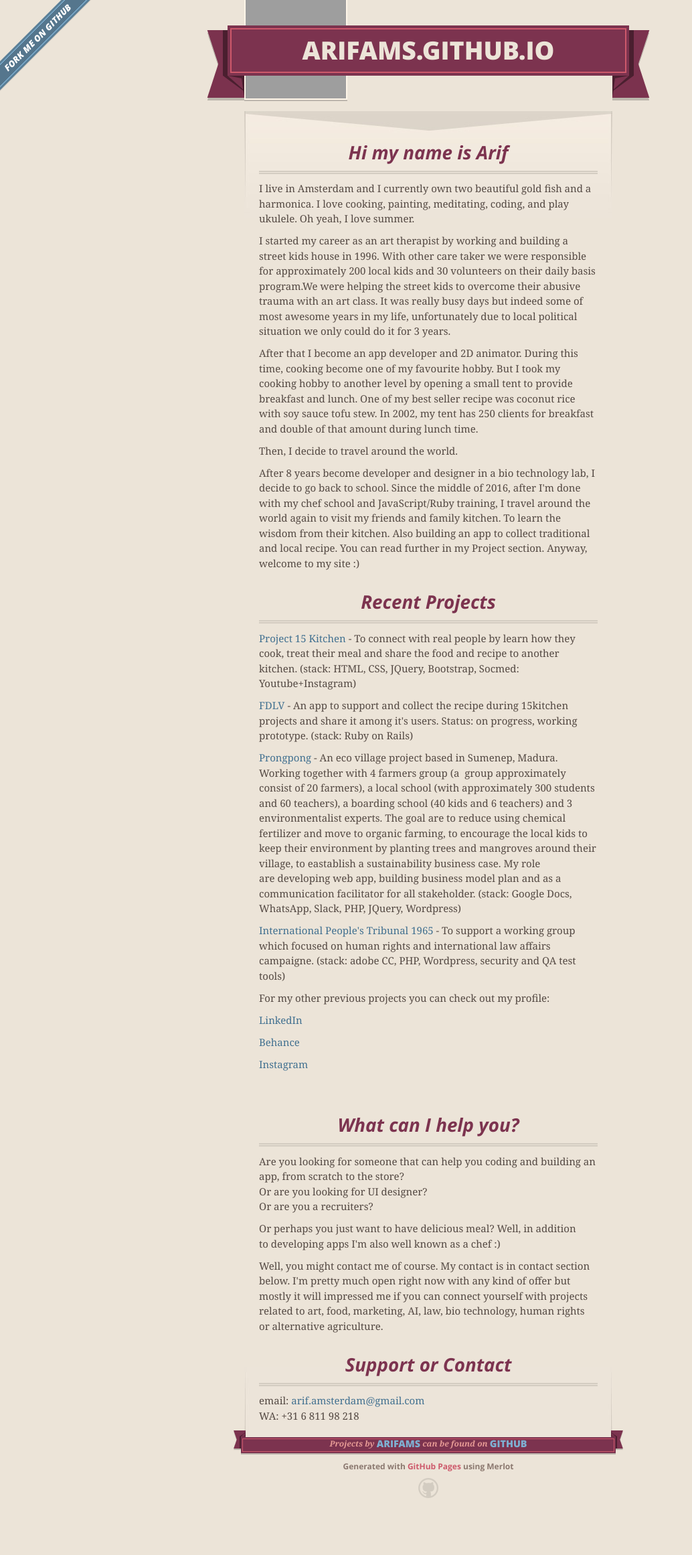
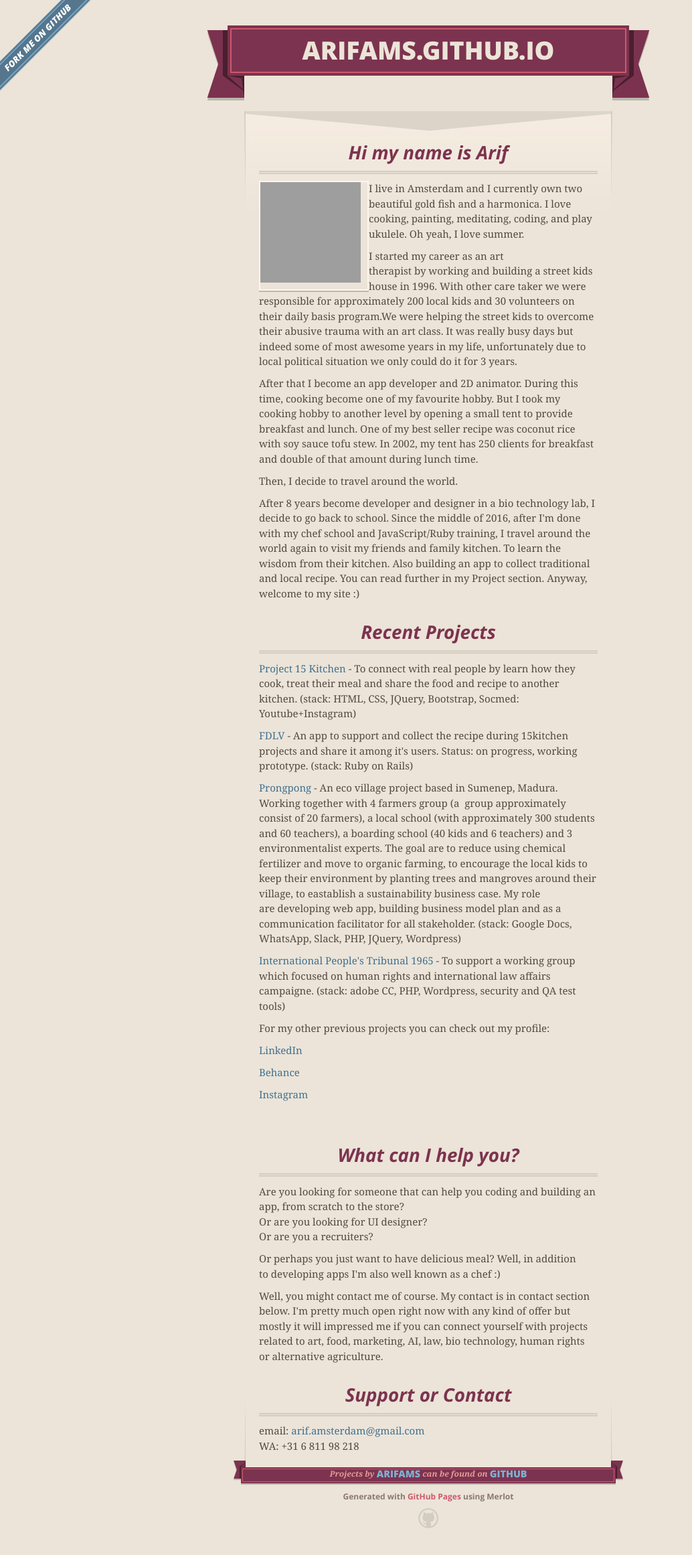
Before and after one commit to arifams/arifams.github.io, a Jekyll site: the page index.html, which Jekyll copies as it is, in a window 1280 px wide. Shown: the whole page at 67% size, without its empty margins (0-1034 px from the left). Built offline with Jekyll 4.4.1, drawn with Linux system fonts in a browser that asks for light colours; nearby versions of some CDN libraries; before the commit the page ends 2277 px from its top, so only the background shows below that; grey boxes are pictures that could not be loaded.

Commit message:
change body index

```diff
--- a/index.html
+++ b/index.html
@@ -35,10 +35,12 @@
         </span>
       </header>
 
-      <div id="no-downloads"><img src="https://avatars2.githubusercontent.com/u/14273443?v=3&amp;s=460" alt="" width="150" height="150" />&nbsp;</div>
+      <div id="no-downloads">&nbsp;</div>
 <section id="main_content">
 <h3><a id="welcome-to-github-pages" class="anchor" href="#welcome-to-github-pages"></a>Hi my name is Arif</h3>
-<p>I live in Amsterdam&nbsp;and I currently&nbsp;own two beautiful gold fish and a harmonica. I love cooking, painting, meditating, coding, and play ukulele. Oh yeah, I love summer.</p>
+<p>
+<img src="https://avatars2.githubusercontent.com/u/14273443?v=3&amp;s=460" alt="" width="150" height="150" style="float: left; padding: 0 10px 10px 0" />
+I live in Amsterdam&nbsp;and I currently&nbsp;own two beautiful gold fish and a harmonica. I love cooking, painting, meditating, coding, and play ukulele. Oh yeah, I love summer.</p>
 <p>I started my career as an art therapist&nbsp;by&nbsp;working and building a street kids house in 1996. With other care taker we were responsible for approximately 200 local kids and 30 volunteers on their daily basis program.We were helping the street kids to overcome their abusive trauma with an art class. It was really busy days but indeed some of most awesome&nbsp;years in my life, unfortunately due to local political situation we only could do it for 3 years.</p>
 <p>After that I become an app developer and 2D animator. During this time, cooking become one of my favourite hobby. But I took my cooking hobby to another level by opening a small tent&nbsp;to provide breakfast and lunch. One of my best seller recipe was coconut rice with soy sauce tofu stew. In 2002,&nbsp;my tent has 250 clients for breakfast and double of that amount during lunch time.&nbsp;</p>
 <p>Then, I decide to travel around the world.</p>
```
Also changed, not shown: 1 other file.
